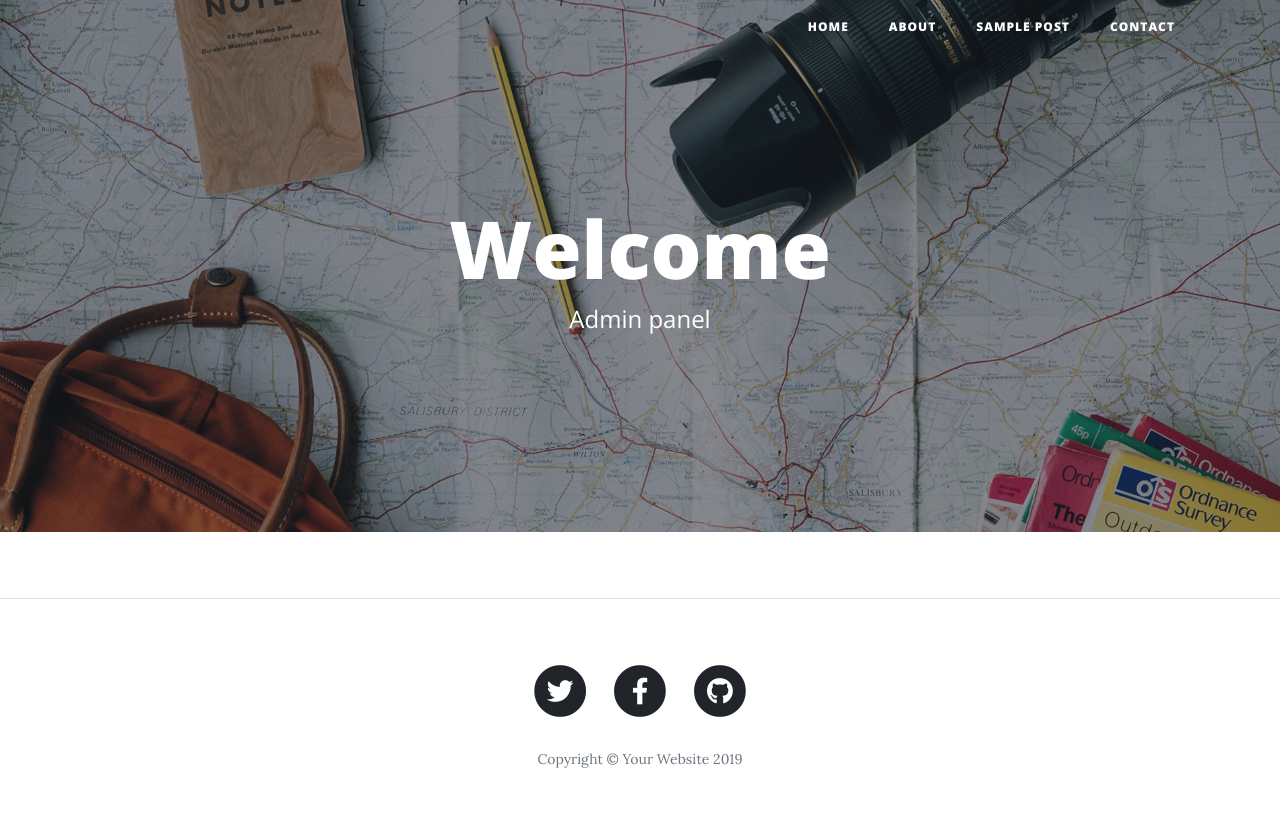
After one commit to milton9220/First-blog-using-flask, a Flask app: template templates/dashboard.html in a window 1280 px wide. The commit adds this page. Run offline with Flask 2, Linux system fonts and the light colour scheme; the template is opened without the code that fills it, so the values that code supplies are empty; some libraries are stand-ins or nearby versions.

Commit message:
added dashboard.html file

```diff
--- /dev/null
+++ b/templates/dashboard.html
@@ -0,0 +1,32 @@
+
+{% extends "layout.html" %}
+{% block body %}
+ <!-- Page Header -->
+ <header class="masthead" style="background-image: url('{{url_for('static',filename='img/about-bg.jpg')}}  ')">
+   <div class="overlay"></div>
+   <div class="container">
+     <div class="row">
+       <div class="col-lg-8 col-md-10 mx-auto">
+         <div class="page-heading">
+           <h1>Welcome</h1>
+           <span class="subheading">Admin panel</span>
+         </div>
+       </div>
+     </div>
+   </div>
+ </header>
+
+ <!-- Main Content -->
+ <div class="container">
+   <div class="row">
+     <div class="col-lg-8 col-md-10 mx-auto">
+
+
+
+     </div>
+   </div>
+ </div>
+
+ <hr>
+
+   {% endblock %}
--- a/templates/login.html
+++ b/templates/login.html
@@ -17,8 +17,8 @@
     <form class="form-signin" action="/dashboard" method="POST">
 
   <h1 class="h3 mb-3 font-weight-normal">Admin log in</h1>
-  <label for="inputEmail" class="sr-only">Email address</label>
-  <input type="email" id="inputEmail" name="user_name" class="form-control" placeholder="Email address" required autofocus>
+  <label for="inputEmail" class="sr-only">Admin name</label>
+  <input type="text" id="inputEmail" name="user_name" class="form-control" placeholder="Admin name" required autofocus>
   <label for="inputPassword" class="sr-only">Password</label>
   <input type="password" name="password" id="inputPassword" class="form-control" placeholder="Password" required>
   <div class="checkbox mb-3">
@@ -26,7 +26,7 @@
       <input type="checkbox" name="remember_me" value="remember-me"> Remember me
     </label>
   </div>
-  <button class="btn btn-lg btn-primary btn-block" type="submit">Sign in</button>
+  <button class="btn btn-lg btn-primary btn-block" type="submit">Log in</button>
   <p class="mt-5 mb-3 text-muted">&copy; {{pass_param['blog_logo']}} 2017-2020</p>
 </form>
 </body>
```
